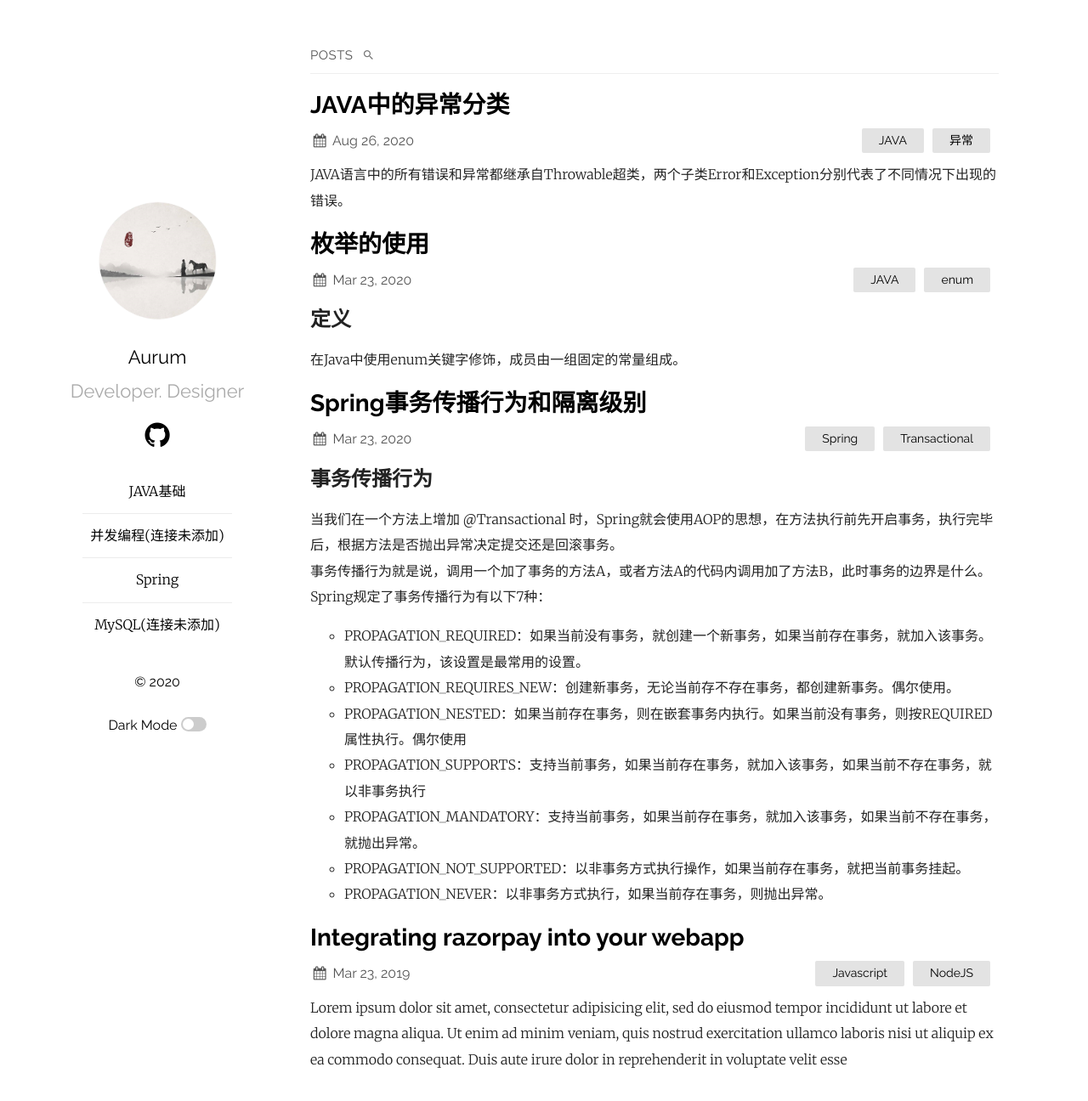
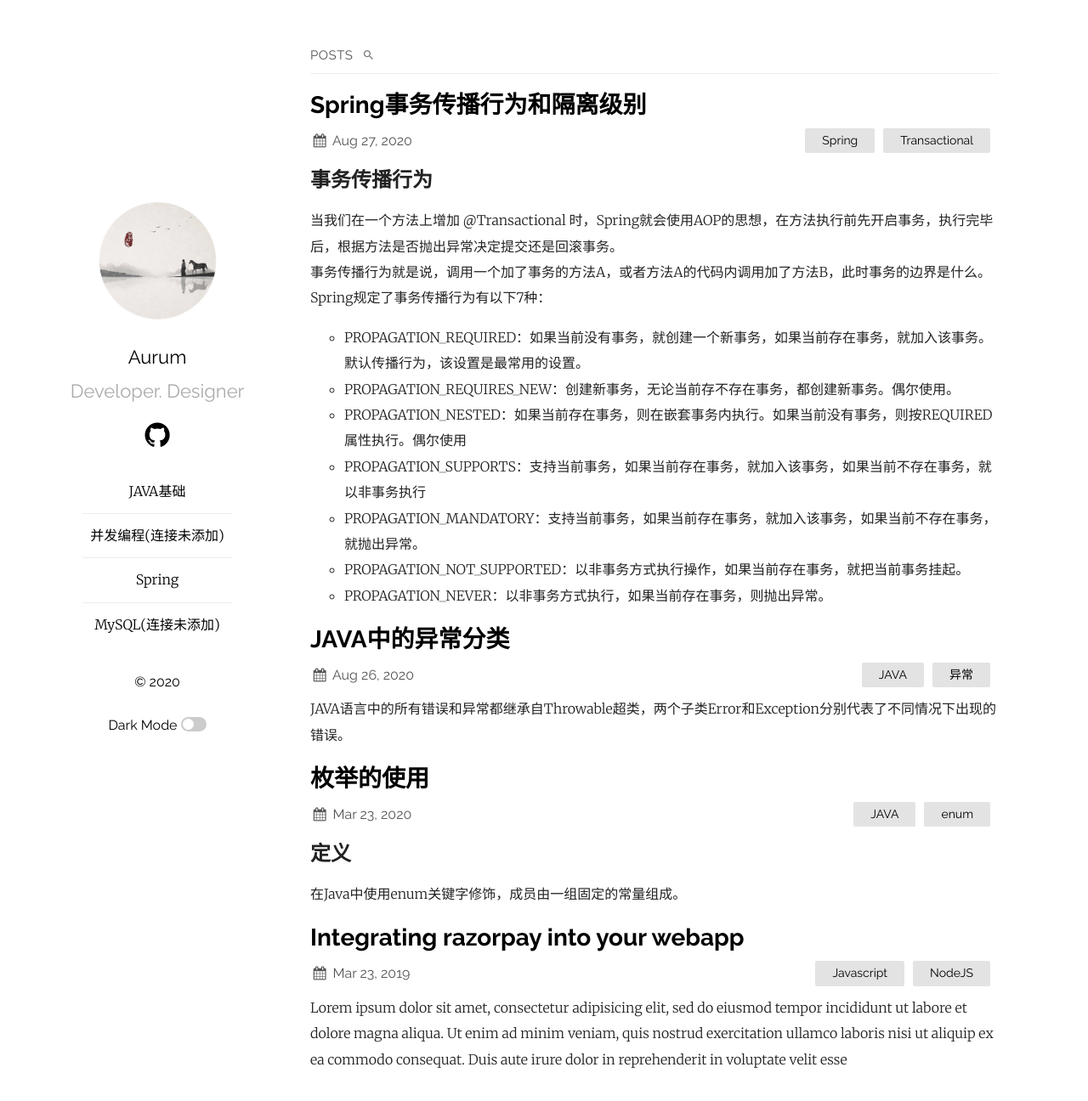
Before and after one commit to alphaJie/alphaJie.github.io, a Jekyll site: the page built from index.md, in a window 1280 px wide and 1307 px high. Shown: the top 1296 px of the window at 85% size. Built offline with Jekyll 4.4.1, drawn with Linux system fonts in a browser that asks for light colours.

Commit message:
spring事务传播行为页面样式调整

```diff
--- a/_posts/2020-08-27-propagation.md
+++ b/_posts/2020-08-27-propagation.md
@@ -1,7 +1,7 @@
 ---
 layout: post
 title:  "Spring事务传播行为和隔离级别"
-date:   2020-03-23 11:58:23 +0530
+date:   2020-08-27 11:58:23 +0530
 categories: Spring Transactional
 ---
 ## 事务传播行为
@@ -93,7 +93,7 @@ methodA使用默认事务，methodB使用MANDATORY，步骤
 
 doService()方法如果直接调用methodB，则执行methodB代码，不使用事务。
 
-**情况七 methodB使用NEVER**
+**<font color=#FF0000>情况七 methodB使用NEVER</font>**
 methodA使用默认事务，methodB使用NEVER，步骤
 1. 开启事务
 2. 执行methodA的代码doSomethingPre()
@@ -102,7 +102,7 @@ methodA使用默认事务，methodB使用NEVER，步骤
 
 doService()方法如果直接调用methodB，则执行methodB代码，不使用事务。
 
-##事务隔离级别
+## 事务隔离级别
 是指当多个事务同时执行，并且操作同一个数据时，事务对此数据的占有情况。并发可能会导致以下问题：
 **脏读（Dirty read）**：脏读发生在一个事务读取了被另一个事务改写但尚未提交的数据时。如果这些改变在稍后被回滚了，那么第一个事务读取的数据就会是无效的。
 **不可重复读（Nonrepeatable read）**：不可重复读发生在一个事务执行相同的查询两次或两次以上，但每次查询结果都不相同时。这通常是由于另一个并发事务在两次查询之间更新了数据。
@@ -116,7 +116,7 @@ doService()方法如果直接调用methodB，则执行methodB代码，不使用
 - REPEATABLE_READ：可重复读(会出现幻读)，MySQL默认级别
 - DEFAULT：默认使用后端数据库的隔离级别
 
-##注意事项
+## 注意事项
 - @Transactional 只能被应用到public方法上, 对于其它非public的方法,如果标记了@Transactional也不会报错,但方法没有事务功能.
 - @Transactional只是标签，要使用事务需要开始事务功能\<tx:annotation-driven/>
 - spring默认只有需要运行时异常才会回滚事务（即RuntimeException下子类），而其他受检异常不回滚，可通过rollbackFor参数指定回滚异常
```
